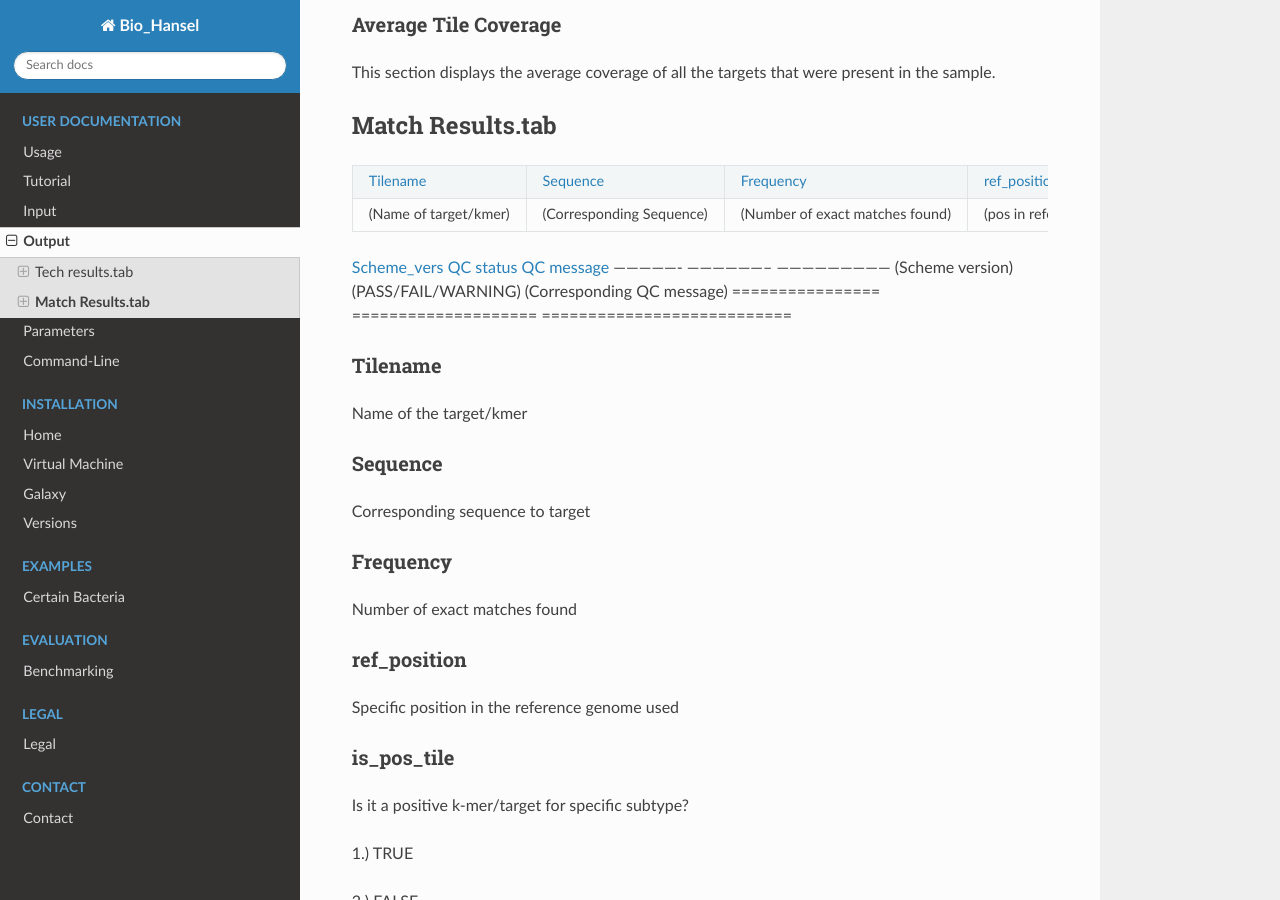
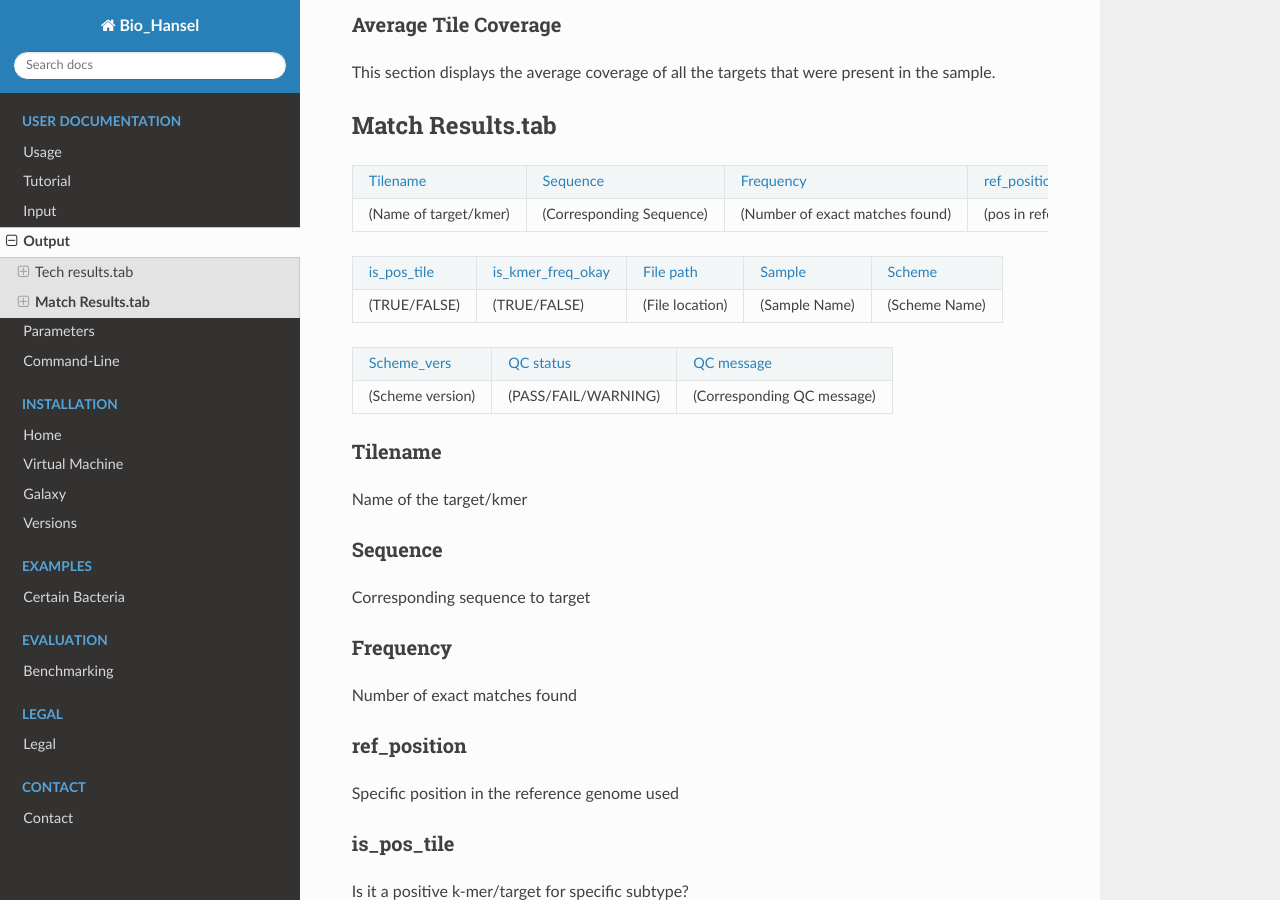
Before and after one commit to phac-nml/biohansel, a Sphinx documentation site: the page built from docs/source/user-docs/output.rst, in a window 1280 px wide and 900 px high, scrolled down 564 px. Built offline with Sphinx 7.4.7 and the Read the Docs theme 2.0.0, drawn with Linux system fonts in a browser that asks for light colours.

Commit message:
Update output.rst

```diff
--- a/docs/source/user-docs/output.rst
+++ b/docs/source/user-docs/output.rst
@@ -63,16 +63,17 @@ This section displays the average coverage of all the targets that were present
 (Name of target/kmer)   (Corresponding Sequence)   (Number of exact matches found) (pos in reference genome)  (Subtypes in tilename)
 ===================== ============================ =============================== ========================= =========================
 
-================= ============================== =========================== ======================== ===========================
-  `is_pos_tile`_      `is_kmer_freq_okay`_            `File path`_                  `Sample`_                  `Scheme`_
------------------ ------------------------------ --------------------------- ------------------------ ---------------------------
-   (TRUE/FALSE)          (TRUE/FALSE)                (File location)                (Sample Name)           (Scheme Name)
-================= ============================== =========================== ======================== ===========================
-================ ==================== ===========================
-`Scheme_vers`_        `QC status`_            `QC message`_
----------------- -------------------- ---------------------------
-(Scheme version)  (PASS/FAIL/WARNING)  (Corresponding QC message)
-================ ==================== ===========================
+================== ============================== =========================== ======================== ========================
+  `is_pos_tile`_         `is_kmer_freq_okay`_            `File path`_                 `Sample`_                `Scheme`_
+------------------ ------------------------------ --------------------------- ------------------------ ------------------------
+   (TRUE/FALSE)             (TRUE/FALSE)                (File location)             (Sample Name)            (Scheme Name)
+================== ============================== =========================== ======================== ========================
+
+================= ===================== ============================
+  `Scheme_vers`_       `QC status`_            `QC message`_
+----------------- --------------------- ----------------------------
+(Scheme version)   (PASS/FAIL/WARNING)   (Corresponding QC message)
+================= ===================== ============================
 
 
 **Tilename**
```
